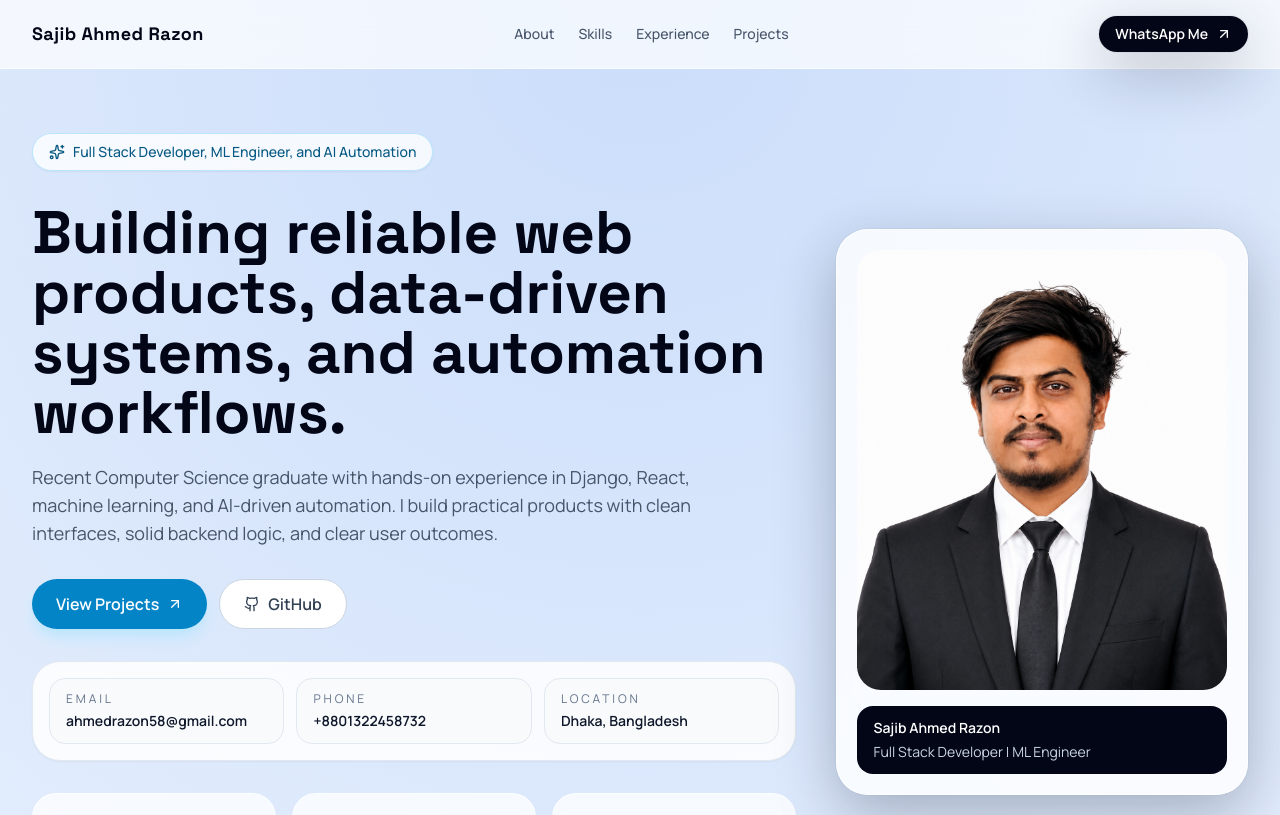
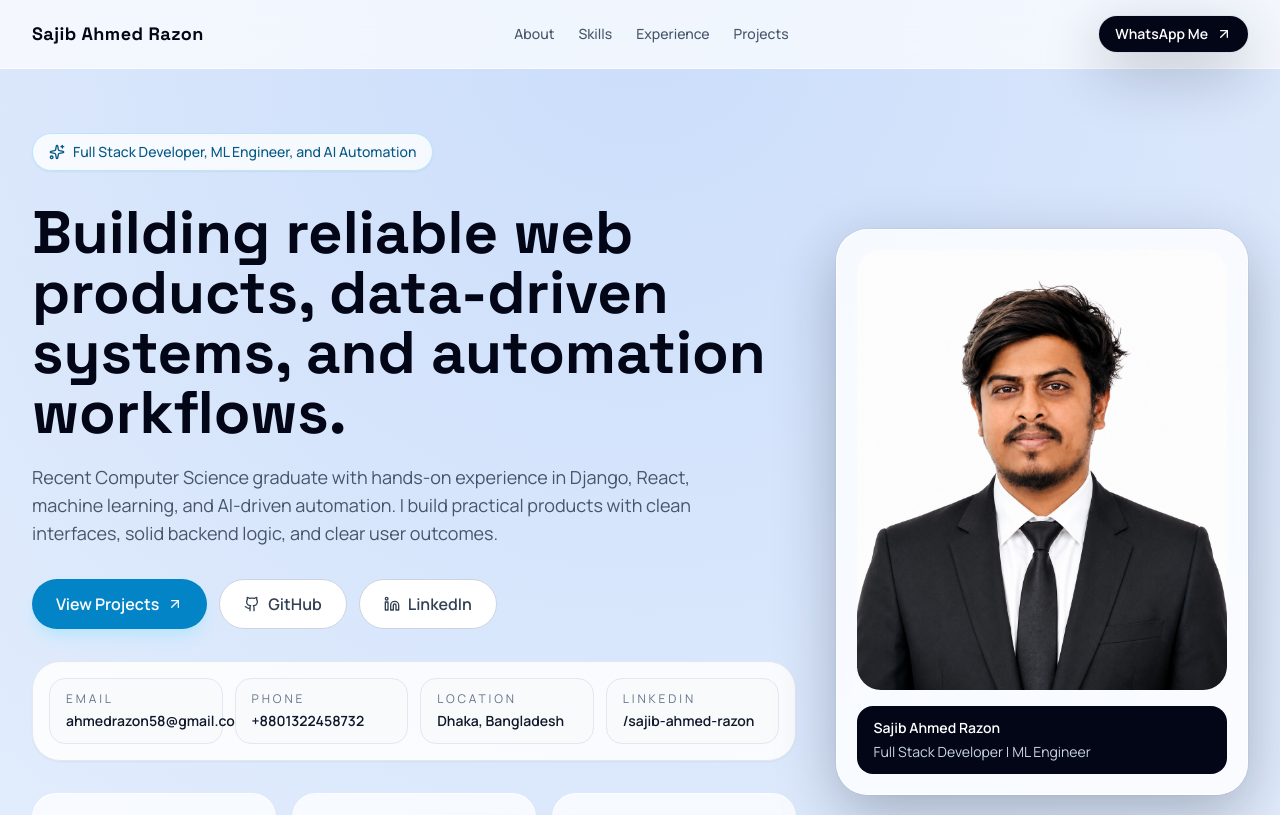
Before and after one commit to Razon-1/portfolio, a React (Vite) app: page / in a window 1280 px wide. Shown: the top 815 px of the page. Built offline with nearby package versions, Linux system fonts and the light colour scheme.

Commit message:
add linked in

```diff
--- a/src/App.tsx
+++ b/src/App.tsx
@@ -6,6 +6,7 @@ import {
   ExternalLink,
   Github,
   GraduationCap,
+  Linkedin,
   LaptopMinimal,
   LayoutGrid,
   Sparkles,
@@ -201,9 +202,18 @@ function App() {
                   <Github className="h-4 w-4" />
                   GitHub
                 </a>
+                <a
+                  href="https://linkedin.com/in/sajib-ahmed-razon-5a3b4b337"
+                  target="_blank"
+                  rel="noreferrer"
+                  className="inline-flex items-center justify-center gap-2 rounded-full border border-slate-300 bg-white px-6 py-3 font-semibold text-slate-700 hover:border-slate-400 hover:text-slate-950"
+                >
+                  <Linkedin className="h-4 w-4" />
+                  LinkedIn
+                </a>
               </div>
 
-              <div className="grid gap-3 rounded-[1.75rem] border border-slate-200 bg-white/85 p-4 shadow-sm sm:grid-cols-3">
+              <div className="grid gap-3 rounded-[1.75rem] border border-slate-200 bg-white/85 p-4 shadow-sm sm:grid-cols-2 lg:grid-cols-4">
                 <a
                   href="mailto:ahmedrazon58@gmail.com"
                   className="rounded-2xl border border-slate-200 bg-slate-50 px-4 py-3 hover:border-sky-300 hover:bg-sky-50"
@@ -226,6 +236,15 @@ function App() {
                 >
                   <div className="text-xs uppercase tracking-[0.24em] text-slate-500">Location</div>
                   <div className="mt-1 text-sm font-semibold text-slate-900">Dhaka, Bangladesh</div>
+                </a>
+                <a
+                  href="https://linkedin.com/in/sajib-ahmed-razon-5a3b4b337"
+                  target="_blank"
+                  rel="noreferrer"
+                  className="rounded-2xl border border-slate-200 bg-slate-50 px-4 py-3 hover:border-sky-300 hover:bg-sky-50"
+                >
+                  <div className="text-xs uppercase tracking-[0.24em] text-slate-500">LinkedIn</div>
+                  <div className="mt-1 text-sm font-semibold text-slate-900">/sajib-ahmed-razon</div>
                 </a>
               </div>
 
@@ -432,12 +451,15 @@ function App() {
       </main>
 
       <div className="fixed inset-x-0 bottom-0 z-40 border-t border-slate-200 bg-white/90 px-4 py-3 shadow-[0_-10px_30px_rgba(15,23,42,0.12)] backdrop-blur md:hidden">
-        <div className="mx-auto grid max-w-7xl grid-cols-2 gap-2 text-center text-xs font-semibold text-slate-700">
+        <div className="mx-auto grid max-w-7xl grid-cols-3 gap-2 text-center text-xs font-semibold text-slate-700">
           <a href="tel:+8801322458732" className="rounded-2xl border border-slate-200 bg-slate-50 px-3 py-3 hover:border-sky-300 hover:bg-sky-50">
             Call
           </a>
           <a href="mailto:ahmedrazon58@gmail.com" className="rounded-2xl border border-slate-200 bg-slate-50 px-3 py-3 hover:border-sky-300 hover:bg-sky-50">
             Email
+          </a>
+          <a href="https://linkedin.com/in/sajib-ahmed-razon-5a3b4b337" target="_blank" rel="noreferrer" className="rounded-2xl border border-slate-200 bg-slate-50 px-3 py-3 hover:border-sky-300 hover:bg-sky-50">
+            LinkedIn
           </a>
         </div>
       </div>
```
Also changed, not shown: 5 other files (tests, documents, lock files or other folders).
